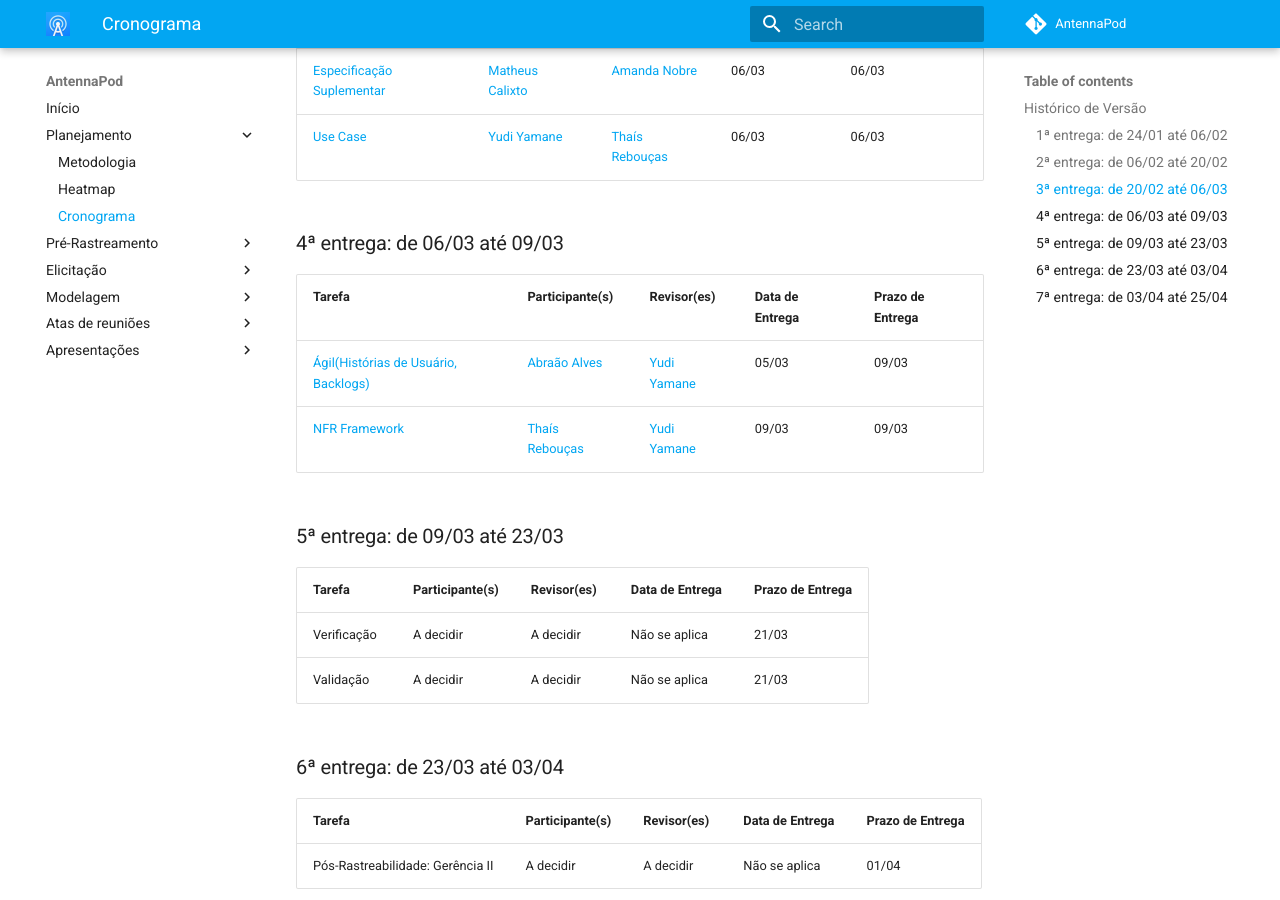
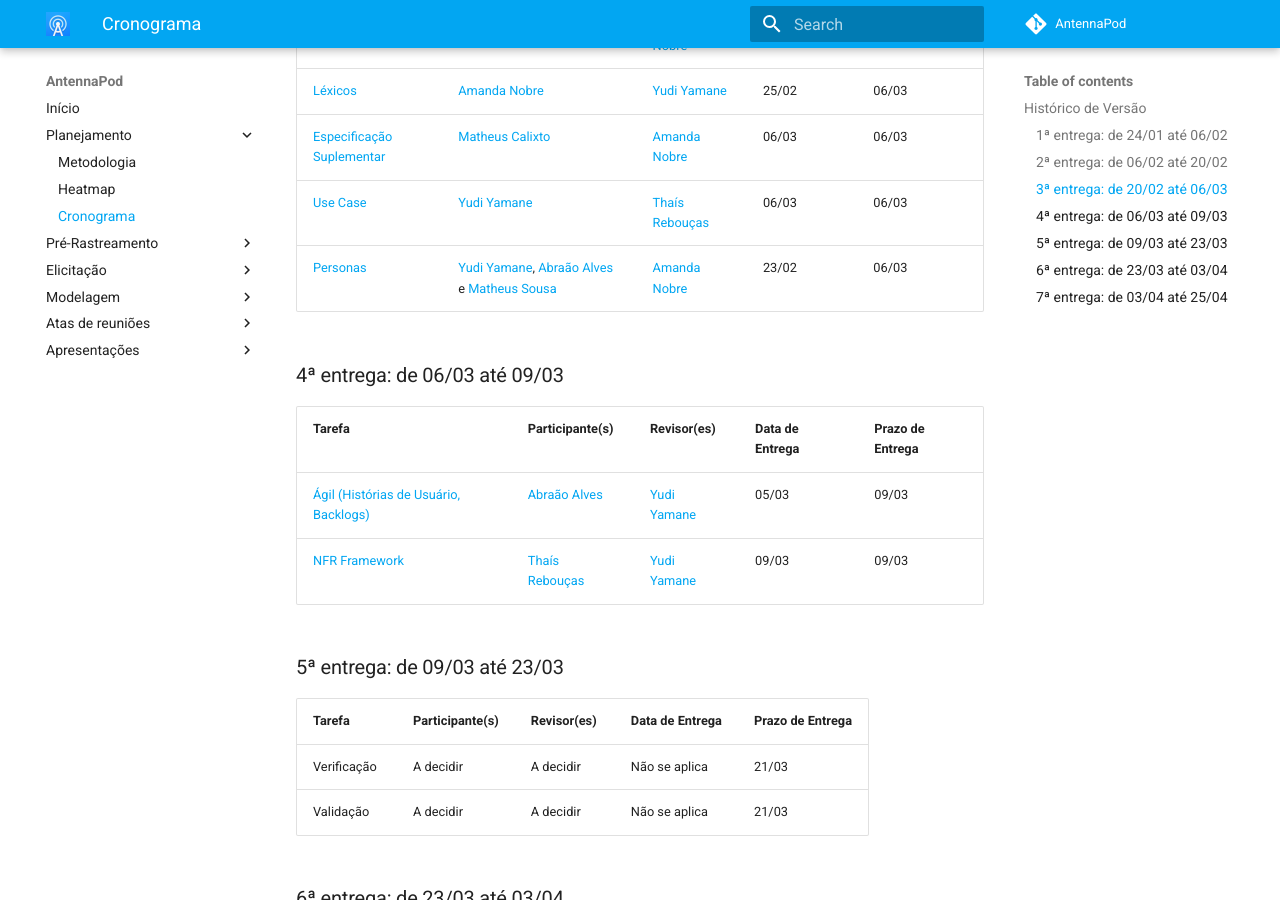
Before and after one commit to Requisitos-de-Software/2021.2-AntennaPod, an MkDocs documentation site: the page built from docs/planejamento/cronograma.md, in a window 1280 px wide and 900 px high, scrolled down 1358 px. Built offline with MkDocs 1.6.1 and Material for MkDocs 9.7.7, drawn with Linux system fonts in a browser that asks for light colours; comment, search, counter and statistics services are not loaded; some of the changed text lies outside the part shown.

Commit message:
:repeat:(#56): esse eh o do cronograma, o anterior era o da melhoria dos lexicos xd

```diff
--- a/docs/planejamento/cronograma.md
+++ b/docs/planejamento/cronograma.md
@@ -6,6 +6,7 @@
 | ---------- | ------ | --------------------------------------- | -------------------------------------------------------------------------------------------- | ---------------------------------------------- |
 | 03.02.2022 | 1.0    | Criação do documento e do cronograma    | [Amanda Nobre](https://github.com/AmandaNbr) e [Abraão Alves](https://github.com/Abraao1231) | [Matheus Sousa](https://github.com/gatotabaco) |
 | 18.02.2022 | 1.1    | Criação de uma nova versão do documento | [Thais Rebouças](https://github.com/Thais-ra)                                                | [Amanda Nobre](https://github.com/AmandaNbr)   |
+| 13.03.2022 | 1.2    | Adição de novas tarefas                 | [Amanda Nobre](https://github.com/AmandaNbr)                                                 | [Yudi Yamane](https://github.com/yudi-azvd)    |
 
 ### 1ª entrega: de 24/01 até 06/02
 
@@ -26,18 +27,19 @@
 
 ### 3ª entrega: de 20/02 até 06/03
 
-| Tarefa                                                                                                                      | Participante(s)                                  | Revisor(es)                                   | Data de Entrega | Estimativa de Entrega |
-| --------------------------------------------------------------------------------------------------------------------------- | ------------------------------------------------ | --------------------------------------------- | --------------- | --------------------- |
-| [Cenários](https://requisitos-de-software.github.io/2021.2-AntennaPod/modelagem/cenarios/)                                  | [Matheus Sousa](https://github.com/gatotabaco)   | [Amanda Nobre](https://github.com/AmandaNbr)  | 06/03           | 06/03                 |
-| [Léxicos](https://requisitos-de-software.github.io/2021.2-AntennaPod/modelagem/lexicos/)                                    | [Amanda Nobre](https://github.com/AmandaNbr)     | [Yudi Yamane](https://github.com/yudi-azvd)   | 25/02           | 06/03                 |
-| [Especificação Suplementar](https://requisitos-de-software.github.io/2021.2-AntennaPod/modelagem/especificacaoSuplementar/) | [Matheus Calixto](https://github.com/matheuscvp) | [Amanda Nobre](https://github.com/AmandaNbr)  | 06/03           | 06/03                 |
-| [Use Case](https://requisitos-de-software.github.io/2021.2-AntennaPod/modelagem/casosDeUso/casosDeUso/)                     | [Yudi Yamane](https://github.com/yudi-azvd)      | [Thaís Rebouças](https://github.com/Thais-ra) | 06/03           | 06/03                 |
+| Tarefa                                                                                                                      | Participante(s)                                                                                                                             | Revisor(es)                                   | Data de Entrega | Estimativa de Entrega |
+| --------------------------------------------------------------------------------------------------------------------------- | ------------------------------------------------------------------------------------------------------------------------------------------- | --------------------------------------------- | --------------- | --------------------- |
+| [Cenários](https://requisitos-de-software.github.io/2021.2-AntennaPod/modelagem/cenarios/)                                  | [Matheus Sousa](https://github.com/gatotabaco)                                                                                              | [Amanda Nobre](https://github.com/AmandaNbr)  | 06/03           | 06/03                 |
+| [Léxicos](https://requisitos-de-software.github.io/2021.2-AntennaPod/modelagem/lexicos/)                                    | [Amanda Nobre](https://github.com/AmandaNbr)                                                                                                | [Yudi Yamane](https://github.com/yudi-azvd)   | 25/02           | 06/03                 |
+| [Especificação Suplementar](https://requisitos-de-software.github.io/2021.2-AntennaPod/modelagem/especificacaoSuplementar/) | [Matheus Calixto](https://github.com/matheuscvp)                                                                                            | [Amanda Nobre](https://github.com/AmandaNbr)  | 06/03           | 06/03                 |
+| [Use Case](https://requisitos-de-software.github.io/2021.2-AntennaPod/modelagem/casosDeUso/casosDeUso/)                     | [Yudi Yamane](https://github.com/yudi-azvd)                                                                                                 | [Thaís Rebouças](https://github.com/Thais-ra) | 06/03           | 06/03                 |
+| [Personas](https://requisitos-de-software.github.io/2021.2-AntennaPod/elicitacao/personas/)                                 | [Yudi Yamane](https://github.com/yudi-azvd), [Abraão Alves](https://github.com/Abraao1231) e [Matheus Sousa](https://github.com/gatotabaco) | [Amanda Nobre](https://github.com/AmandaNbr)  | 23/02           | 06/03                 |
 
 ### 4ª entrega: de 06/03 até 09/03
 
 | Tarefa                                                                                                                | Participante(s)                               | Revisor(es)                                 | Data de Entrega | Prazo de Entrega |
 | --------------------------------------------------------------------------------------------------------------------- | --------------------------------------------- | ------------------------------------------- | --------------- | ---------------- |
-| [Ágil(Histórias de Usuário, Backlogs)](https://requisitos-de-software.github.io/2021.2-AntennaPod/modelagem/backlog/) | [Abraão Alves](https://github.com/Abraao1231) | [Yudi Yamane](https://github.com/yudi-azvd) | 05/03           | 09/03            |
+| [Ágil (Histórias de Usuário, Backlogs)](https://requisitos-de-software.github.io/2021.2-AntennaPod/modelagem/backlog/) | [Abraão Alves](https://github.com/Abraao1231) | [Yudi Yamane](https://github.com/yudi-azvd) | 05/03           | 09/03            |
 | [NFR Framework](https://requisitos-de-software.github.io/2021.2-AntennaPod/modelagem/nfr-framework/)                  | [Thaís Rebouças](https://github.com/Thais-ra) | [Yudi Yamane](https://github.com/yudi-azvd) | 09/03           | 09/03            |
 
 ### 5ª entrega: de 09/03 até 23/03
```
